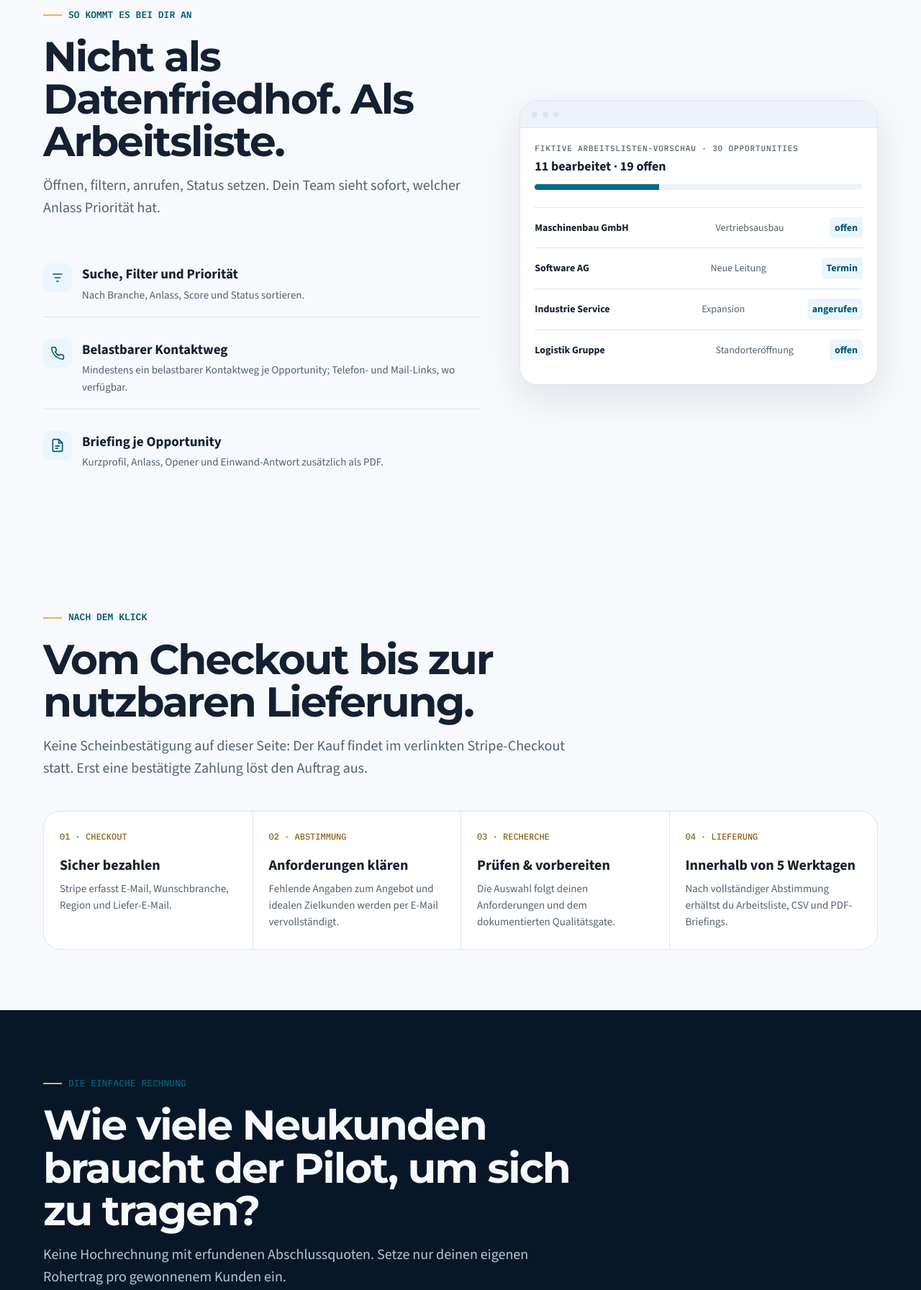
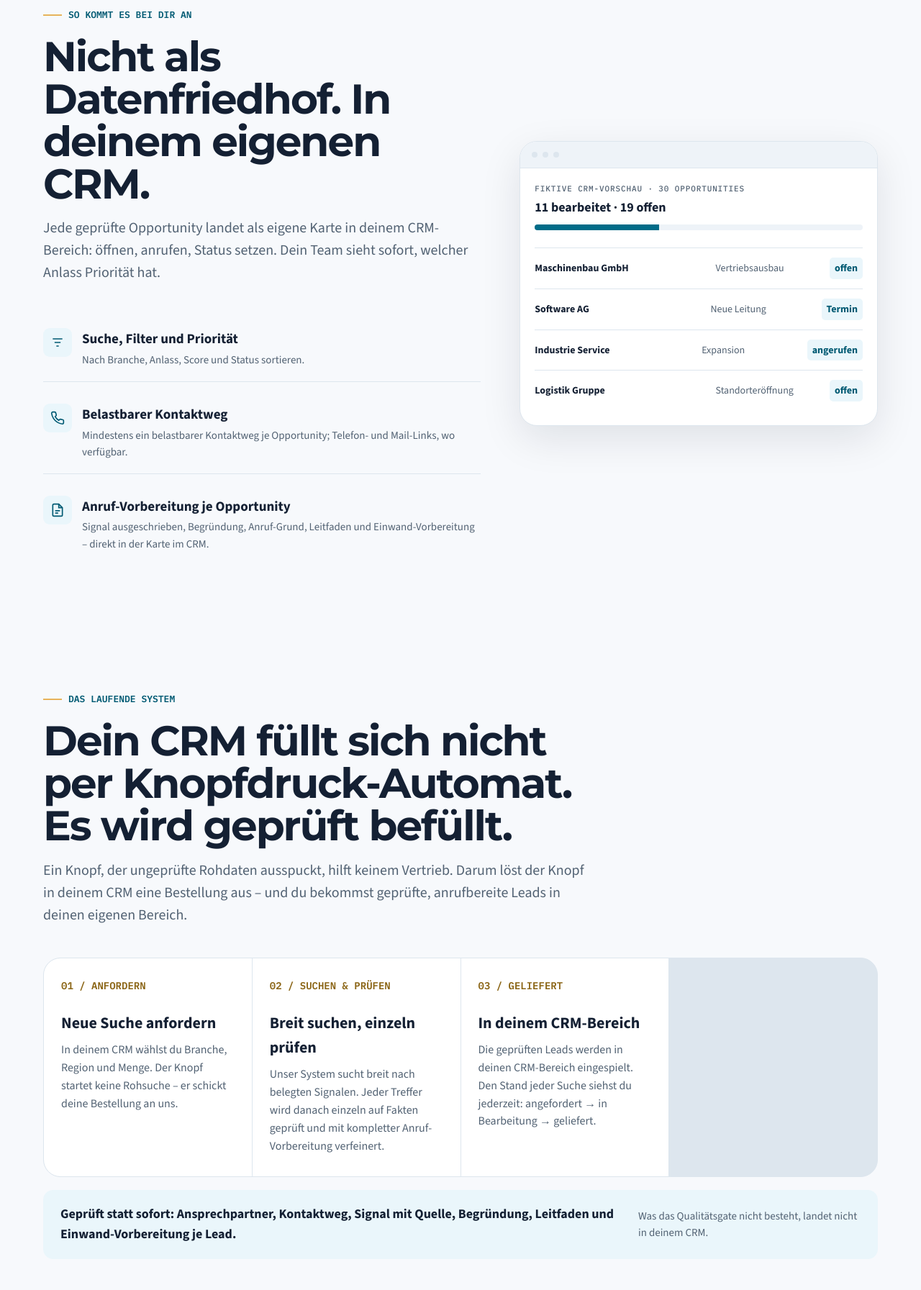
Before and after one commit to rebellmitherz/leads, a plain HTML site: page index.html in a window 1280 px wide. Shown: the part 5855-7648 px from the top of the page at 72% size. Drawn offline with nearby package versions, Linux system fonts and the light colour scheme.

Commit message:
CRM-Modell: Suche anfordern, geprueft ins eigene CRM geliefert (Status angefordert/in Bearbeitung/geliefert)

```diff
--- a/index.html
+++ b/index.html
@@ -755,8 +755,8 @@
         <div>
           <div class="section-head">
             <div class="kicker">SO KOMMT ES BEI DIR AN</div>
-            <h2>Nicht als Datenfriedhof. Als Arbeitsliste.</h2>
-            <p>Öffnen, filtern, anrufen, Status setzen. Dein Team sieht sofort, welcher Anlass Priorität hat.</p>
+            <h2>Nicht als Datenfriedhof. In deinem eigenen CRM.</h2>
+            <p>Jede geprüfte Opportunity landet als eigene Karte in deinem CRM-Bereich: öffnen, anrufen, Status setzen. Dein Team sieht sofort, welcher Anlass Priorität hat.</p>
           </div>
           <div class="delivery-list">
             <div class="delivery-item">
@@ -769,14 +769,14 @@
             </div>
             <div class="delivery-item">
               <div class="delivery-icon" aria-hidden="true"><svg viewBox="0 0 24 24" fill="none" stroke="currentColor" stroke-width="2"><path d="M14 2H6a2 2 0 0 0-2 2v16a2 2 0 0 0 2 2h12a2 2 0 0 0 2-2V8Z"/><path d="M14 2v6h6M8 13h8M8 17h5"/></svg></div>
-              <div><h3>Briefing je Opportunity</h3><p>Kurzprofil, Anlass, Opener und Einwand-Antwort zusätzlich als PDF.</p></div>
+              <div><h3>Anruf-Vorbereitung je Opportunity</h3><p>Signal ausgeschrieben, Begründung, Anruf-Grund, Leitfaden und Einwand-Vorbereitung – direkt in der Karte im CRM.</p></div>
             </div>
           </div>
         </div>
-        <div class="workspace-preview" aria-label="Vorschau der interaktiven Arbeitsliste">
+        <div class="workspace-preview" aria-label="Vorschau des CRM-Bereichs">
           <div class="workspace-bar"><span class="dot"></span><span class="dot"></span><span class="dot"></span></div>
           <div class="workspace-body">
-            <div class="sample-label">FIKTIVE ARBEITSLISTEN-VORSCHAU · 30 OPPORTUNITIES</div>
+            <div class="sample-label">FIKTIVE CRM-VORSCHAU · 30 OPPORTUNITIES</div>
             <strong>11 bearbeitet · 19 offen</strong>
             <div class="progress"></div>
             <div class="mini-row"><strong>Maschinenbau GmbH</strong><span>Vertriebsausbau</span><span class="mini-status">offen</span></div>
@@ -784,6 +784,37 @@
             <div class="mini-row"><strong>Industrie Service</strong><span>Expansion</span><span class="mini-status">angerufen</span></div>
             <div class="mini-row"><strong>Logistik Gruppe</strong><span>Standorteröffnung</span><span class="mini-status">offen</span></div>
           </div>
+        </div>
+      </div>
+    </section>
+
+    <section class="section" id="crm">
+      <div class="wrap">
+        <div class="section-head">
+          <div class="kicker">DAS LAUFENDE SYSTEM</div>
+          <h2>Dein CRM füllt sich nicht per Knopfdruck-Automat. Es wird geprüft befüllt.</h2>
+          <p>Ein Knopf, der ungeprüfte Rohdaten ausspuckt, hilft keinem Vertrieb. Darum löst der Knopf in deinem CRM eine Bestellung aus – und du bekommst geprüfte, anrufbereite Leads in deinen eigenen Bereich.</p>
+        </div>
+        <div class="steps">
+          <article class="step">
+            <span class="step-num">01 / ANFORDERN</span>
+            <h3>Neue Suche anfordern</h3>
+            <p>In deinem CRM wählst du Branche, Region und Menge. Der Knopf startet keine Rohsuche – er schickt deine Bestellung an uns.</p>
+          </article>
+          <article class="step">
+            <span class="step-num">02 / SUCHEN &amp; PRÜFEN</span>
+            <h3>Breit suchen, einzeln prüfen</h3>
+            <p>Unser System sucht breit nach belegten Signalen. Jeder Treffer wird danach einzeln auf Fakten geprüft und mit kompletter Anruf-Vorbereitung verfeinert.</p>
+          </article>
+          <article class="step">
+            <span class="step-num">03 / GELIEFERT</span>
+            <h3>In deinem CRM-Bereich</h3>
+            <p>Die geprüften Leads werden in deinen CRM-Bereich eingespielt. Den Stand jeder Suche siehst du jederzeit: angefordert → in Bearbeitung → geliefert.</p>
+          </article>
+        </div>
+        <div class="gate-band">
+          <strong>Geprüft statt sofort: Ansprechpartner, Kontaktweg, Signal mit Quelle, Begründung, Leitfaden und Einwand-Vorbereitung je Lead.</strong>
+          <p>Was das Qualitätsgate nicht besteht, landet nicht in deinem CRM.</p>
         </div>
       </div>
     </section>
@@ -831,7 +862,7 @@
         <div class="section-head">
           <div class="kicker">DAS PILOTPAKET</div>
           <h2>Erst testen. Dann läuft deine Vertriebswoche weiter.</h2>
-          <p>Der Pilot ist der Test: 30 gesprächsfertige Firmen in 5 Tagen. Überzeugt die Qualität, liefern wir danach laufend weiter – <strong>mindestens 10 neue Anlässe pro Woche – alle weiteren gefundenen gratis dazu, als Abo für 349&nbsp;€ im Monat, monatlich kündbar</strong>.</p>
+          <p>Der Pilot ist der Test: 30 gesprächsfertige Firmen in 5 Tagen. Überzeugt die Qualität, geht es in deinem eigenen CRM weiter – <strong>laufende Belieferung mit mindestens 10 neuen Anlässen pro Woche – alle weiteren gefundenen gratis dazu – plus neue Suchen auf Anforderung, als Abo für 349&nbsp;€ im Monat, monatlich kündbar</strong>.</p>
         </div>
         <div class="price-grid">
           <div class="price-main">
@@ -851,11 +882,11 @@
             <p class="price-note">490 €, einmalig · Lieferung innerhalb von 5 Werktagen nach vollständiger Abstimmung.</p>
           </div>
           <aside class="next-box">
-            <h3>Wenn der Pilot passt, läuft es wöchentlich weiter.</h3>
+            <h3>Wenn der Pilot passt, füllt sich dein CRM weiter.</h3>
             <p>Kein Upsell-Zwang, keine automatische Verlängerung: Das Abo startest du aktiv nach dem Pilot – und kündigst es monatlich, wenn es nichts bringt.</p>
             <a class="next-tier" href="https://buy.stripe.com/3cI8wR8cs1bj9LC56N8og0v" target="_blank" rel="noopener"><strong>Standard</strong><span>50 Opportunities · 890 € →</span></a>
             <a class="next-tier" href="https://buy.stripe.com/6oUeVf3Wc4nv2jadDj8og0w" target="_blank" rel="noopener"><strong>Premium</strong><span>100 Opportunities · 1.490 € →</span></a>
-            <a class="next-tier" href="https://buy.stripe.com/28E5kFboEcU1bTKgPv8og0x"><strong>Laufend – das Hauptprodukt</strong><span>Mind. 10 pro Woche · 349 €/Monat, monatlich kündbar →</span></a>
+            <a class="next-tier" href="https://buy.stripe.com/28E5kFboEcU1bTKgPv8og0x"><strong>Dein CRM – das Hauptprodukt</strong><span>Mind. 10 pro Woche · 349 €/Monat, monatlich kündbar →</span></a>
           </aside>
         </div>
         <div class="risk-row">
@@ -870,7 +901,7 @@
           <article class="offer-part"><span class="offer-num">04</span><div><h3>Eine fertige Arbeitsliste</h3><p>Filtern, priorisieren, bearbeiten – plus CSV und PDF-Briefings.</p></div></article>
         </div>
         <div class="decision-box">
-          <div><strong>Der kleine Test vor dem laufenden System.</strong><span>Nach dem Pilot weißt du anhand echter Arbeit, ob die wöchentliche Lieferung für dich läuft.</span></div>
+          <div><strong>Der kleine Test vor deinem CRM-System.</strong><span>Nach dem Pilot weißt du anhand echter Arbeit, ob sich dein CRM für dich weiter füllen soll.</span></div>
           <a class="button" href="https://buy.stripe.com/4gM4gBcsI07f5vm7eV8og0u" target="_blank" rel="noopener">Pilot starten · 490 €</a>
         </div>
         <div class="akquise-box">
@@ -915,9 +946,9 @@
           <div class="onboarding-item"><strong>1 · Gratis prüfen</strong><span>Radar lesen und Themenrelevanz einschätzen.</span></div>
           <div class="onboarding-item"><strong>2 · Pilot nutzen</strong><span>30 individuelle Opportunities im echten Vertrieb testen.</span></div>
           <div class="onboarding-item"><strong>3 · Qualität bewerten</strong><span>Erst nach Nutzung über Standard oder Premium entscheiden.</span></div>
-          <div class="onboarding-item"><strong>4 · Laufend liefern</strong><span>Mindestens 10 neue Anlässe pro Woche für 349 €/Monat, monatlich kündbar – alle weiteren passenden Anlässe, die wir finden, kommen gratis dazu. Start aktiv nach dem Pilot.</span></div>
+          <div class="onboarding-item"><strong>4 · Ins CRM liefern</strong><span>Mindestens 10 neue Anlässe pro Woche für 349 €/Monat, monatlich kündbar – alle weiteren passenden Anlässe gratis dazu. Dazu forderst du in deinem CRM neue Suchen an (Branche, Region, Menge); geprüfte Leads werden in deinen Bereich eingespielt – Status: angefordert, in Bearbeitung, geliefert. Start aktiv nach dem Pilot.</span></div>
         </div>
-        <div class="integration-note"><strong>Wichtig:</strong> Radar Plus (49 €/Monat) und die laufende Belieferung (349 €/Monat) sind monatliche Abos. „Kein Abo“ bezieht sich ausschließlich auf Pilot, Standard und Premium.</div>
+        <div class="integration-note"><strong>Wichtig:</strong> Radar Plus (49 €/Monat) und das CRM-Abo mit laufender Belieferung (349 €/Monat) sind monatliche Abos. „Kein Abo“ bezieht sich ausschließlich auf Pilot, Standard und Premium.</div>
       </div>
     </section>
 
@@ -972,7 +1003,11 @@
         </div>
         <div class="faq-item">
           <button class="faq-button" aria-expanded="false"><span>Gibt es ein Abo?</span><span aria-hidden="true">+</span></button>
-          <div class="faq-answer">Pilot, Standard und Premium sind einmalige Lieferungen. Radar Plus ist davon getrennt und kostet 49 € pro Monat je Thema, monatlich kündbar. Die laufende Belieferung (349 €/Monat, mind. 10 Anlässe pro Woche) startet nach dem Pilot oder direkt über den Abo-Link auf dieser Seite.</div>
+          <div class="faq-answer">Pilot, Standard und Premium sind einmalige Lieferungen. Radar Plus ist davon getrennt und kostet 49 € pro Monat je Thema, monatlich kündbar. Das CRM-Abo (349 €/Monat, mind. 10 Anlässe pro Woche plus Suchen auf Anforderung in deinem eigenen CRM-Bereich) startet nach dem Pilot oder direkt über den Abo-Link auf dieser Seite.</div>
+        </div>
+        <div class="faq-item">
+          <button class="faq-button" aria-expanded="false"><span>Wie fordere ich eine neue Suche an?</span><span aria-hidden="true">+</span></button>
+          <div class="faq-answer">Im CRM-Abo direkt in deinem CRM-Bereich über „Neue Suche anfordern“: Branche, Region und Menge wählen – die Bestellung kommt bei uns an. Unser System sucht, jeder Lead wird einzeln geprüft und mit Anruf-Vorbereitung versehen, erst dann spielen wir ihn in deinen Bereich ein. Den Stand siehst du als: angefordert, in Bearbeitung, geliefert. Es gibt bewusst keine ungeprüfte Sofort-Suche per Knopfdruck – geprüfte Qualität braucht die Bearbeitungszeit.</div>
         </div>
         <div class="faq-item">
           <button class="faq-button" aria-expanded="false"><span>Kann ich Branche und Region vorgeben?</span><span aria-hidden="true">+</span></button>
```
